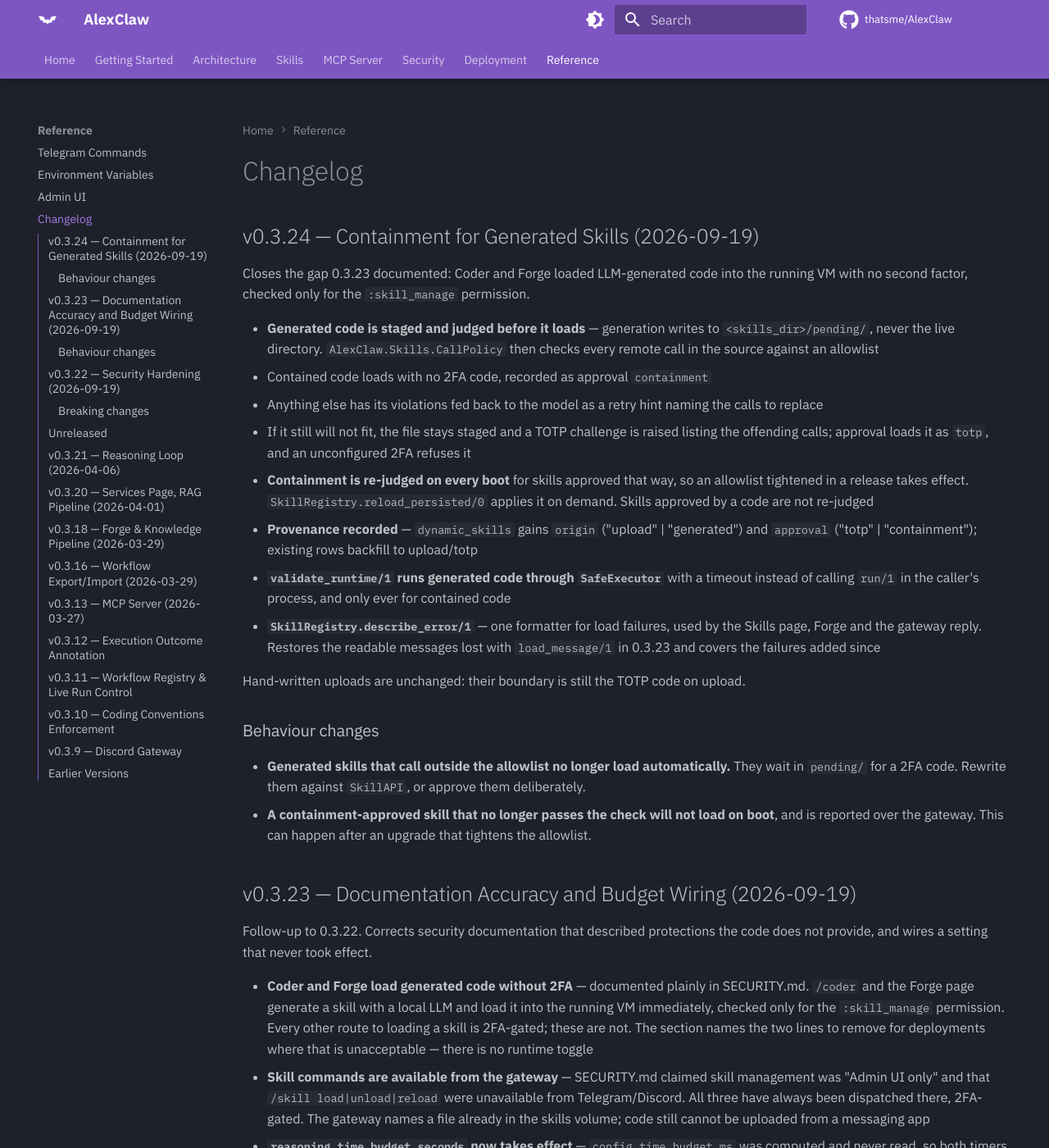
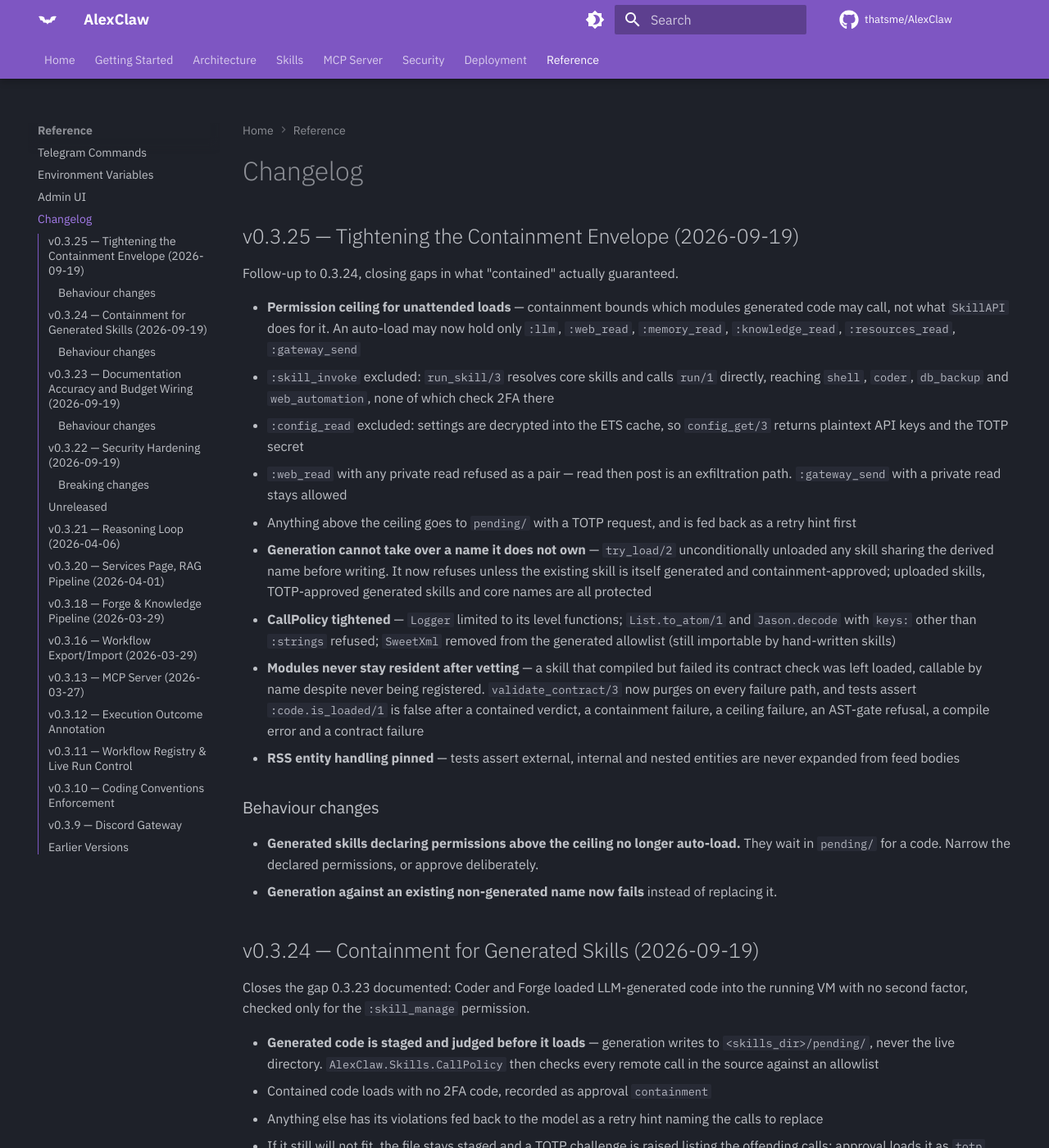
Before and after one commit to thatsme/AlexClaw, an MkDocs documentation site: the page built from docs/reference/changelog.md, in a window 1280 px wide and 1400 px high. Shown: the whole window at 82% size. Built offline with MkDocs 1.6.1 and Material for MkDocs 9.7.7, drawn with Linux system fonts in a browser that asks for light colours; comment, search, counter and statistics services are not loaded.

Commit message:
docs: permission ceiling and the replace rule, release 0.3.25
SECURITY.md now states what "contained" guarantees and what it does not: the
module allowlist, the Logger restriction, the atom-creation and Jason keys
denials, and SweetXml's absence with the reason.

The permission ceiling is documented with both exclusions argued rather than
asserted — :skill_invoke reaches core skills through run_skill/3, and
:config_read returns plaintext secrets because settings are decrypted into the
ETS cache. The :web_read-plus-private-read pair is explained as an exfiltration
path, and :gateway_send is explained as the exception because its destination is
configured rather than chosen.

Also records that generation cannot take a name belonging to an uploaded skill, a
TOTP-approved generated skill, or a core skill.

Changelog notes both behaviour changes: permissions above the ceiling now wait
for a code, and generation against an existing non-generated name fails instead
of replacing it.

```diff
--- a/docs/reference/changelog.md
+++ b/docs/reference/changelog.md
@@ -1,4 +1,23 @@
 # Changelog
+
+## v0.3.25 — Tightening the Containment Envelope (2026-09-19)
+
+Follow-up to 0.3.24, closing gaps in what "contained" actually guaranteed.
+
+- **Permission ceiling for unattended loads** — containment bounds which modules generated code may call, not what `SkillAPI` does for it. An auto-load may now hold only `:llm`, `:web_read`, `:memory_read`, `:knowledge_read`, `:resources_read`, `:gateway_send`
+  - `:skill_invoke` excluded: `run_skill/3` resolves core skills and calls `run/1` directly, reaching `shell`, `coder`, `db_backup` and `web_automation`, none of which check 2FA there
+  - `:config_read` excluded: settings are decrypted into the ETS cache, so `config_get/3` returns plaintext API keys and the TOTP secret
+  - `:web_read` with any private read refused as a pair — read then post is an exfiltration path. `:gateway_send` with a private read stays allowed
+  - Anything above the ceiling goes to `pending/` with a TOTP request, and is fed back as a retry hint first
+- **Generation cannot take over a name it does not own** — `try_load/2` unconditionally unloaded any skill sharing the derived name before writing. It now refuses unless the existing skill is itself generated and containment-approved; uploaded skills, TOTP-approved generated skills and core names are all protected
+- **CallPolicy tightened** — `Logger` limited to its level functions; `List.to_atom/1` and `Jason.decode` with `keys:` other than `:strings` refused; `SweetXml` removed from the generated allowlist (still importable by hand-written skills)
+- **Modules never stay resident after vetting** — a skill that compiled but failed its contract check was left loaded, callable by name despite never being registered. `validate_contract/3` now purges on every failure path, and tests assert `:code.is_loaded/1` is false after a contained verdict, a containment failure, a ceiling failure, an AST-gate refusal, a compile error and a contract failure
+- **RSS entity handling pinned** — tests assert external, internal and nested entities are never expanded from feed bodies
+
+### Behaviour changes
+
+- **Generated skills declaring permissions above the ceiling no longer auto-load.** They wait in `pending/` for a code. Narrow the declared permissions, or approve deliberately.
+- **Generation against an existing non-generated name now fails** instead of replacing it.
 
 ## v0.3.24 — Containment for Generated Skills (2026-09-19)
 
```
Also changed, not shown: SECURITY.md (+35 -5 lines), 1 other file.
